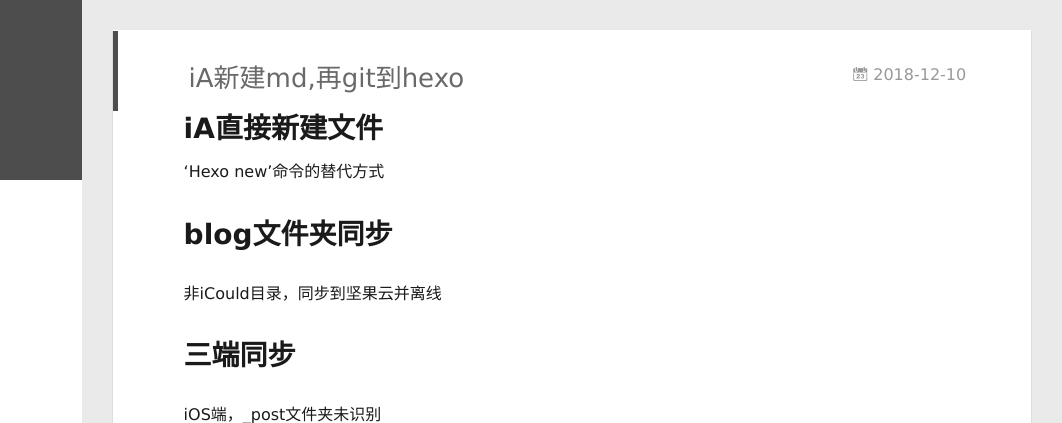
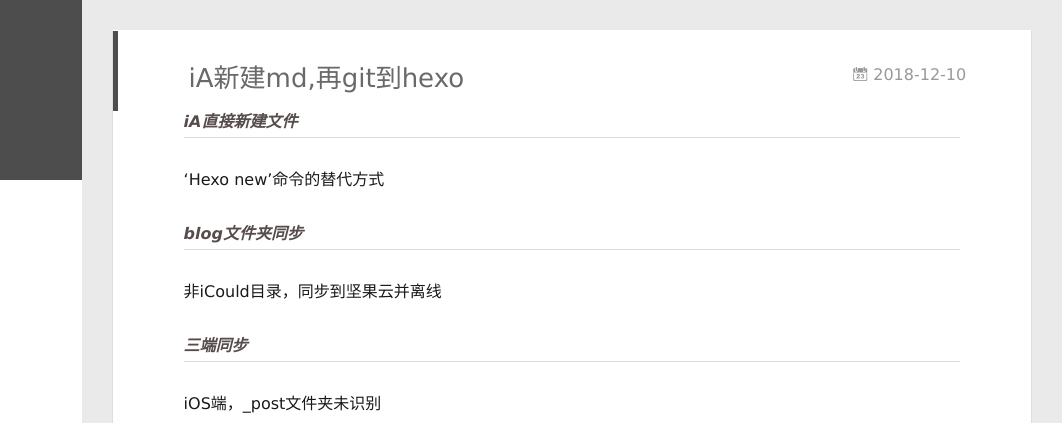
Before and after one commit to goto911/blog, a plain HTML site: page 2018/12/10/iA新建md/index.html in a window 1280 px wide. Shown: the top 423 px of the page, 218-1280 px from the left. Drawn offline with Linux system fonts and the light colour scheme.

Commit message:
Site updated: 2018-12-12 11:47:13

```diff
--- a/2018/12/10/iA新建md/index.html
+++ b/2018/12/10/iA新建md/index.html
@@ -16,7 +16,7 @@
 <meta property="og:site_name" content="赵小强的Blog">
 <meta property="og:description" content="iA直接新建文件‘Hexo new’命令的替代方式 blog文件夹同步非iCould目录，同步到坚果云并离线 三端同步iOS端，_post文件夹未识别">
 <meta property="og:locale" content="default">
-<meta property="og:updated_time" content="2018-12-12T03:42:16.104Z">
+<meta property="og:updated_time" content="2018-12-12T03:47:03.086Z">
 <meta name="twitter:card" content="summary">
 <meta name="twitter:title" content="iA新建md,再git到hexo">
 <meta name="twitter:description" content="iA直接新建文件‘Hexo new’命令的替代方式 blog文件夹同步非iCould目录，同步到坚果云并离线 三端同步iOS端，_post文件夹未识别">
@@ -183,9 +183,9 @@
 
     <div class="article-entry" itemprop="articleBody">
 
-        <h1 id="iA直接新建文件"><a href="#iA直接新建文件" class="headerlink" title="iA直接新建文件"></a>iA直接新建文件</h1><p>‘Hexo new’命令的替代方式</p>
-<h1 id="blog文件夹同步"><a href="#blog文件夹同步" class="headerlink" title="blog文件夹同步"></a>blog文件夹同步</h1><p>非iCould目录，同步到坚果云并离线</p>
-<h1 id="三端同步"><a href="#三端同步" class="headerlink" title="三端同步"></a>三端同步</h1><p>iOS端，_post文件夹未识别</p>
+        <h6 id="iA直接新建文件"><a href="#iA直接新建文件" class="headerlink" title="iA直接新建文件"></a>iA直接新建文件</h6><p>‘Hexo new’命令的替代方式</p>
+<h6 id="blog文件夹同步"><a href="#blog文件夹同步" class="headerlink" title="blog文件夹同步"></a>blog文件夹同步</h6><p>非iCould目录，同步到坚果云并离线</p>
+<h6 id="三端同步"><a href="#三端同步" class="headerlink" title="三端同步"></a>三端同步</h6><p>iOS端，_post文件夹未识别</p>
 
 
 
```
Also changed, not shown: index.html (+3 -3 lines).
